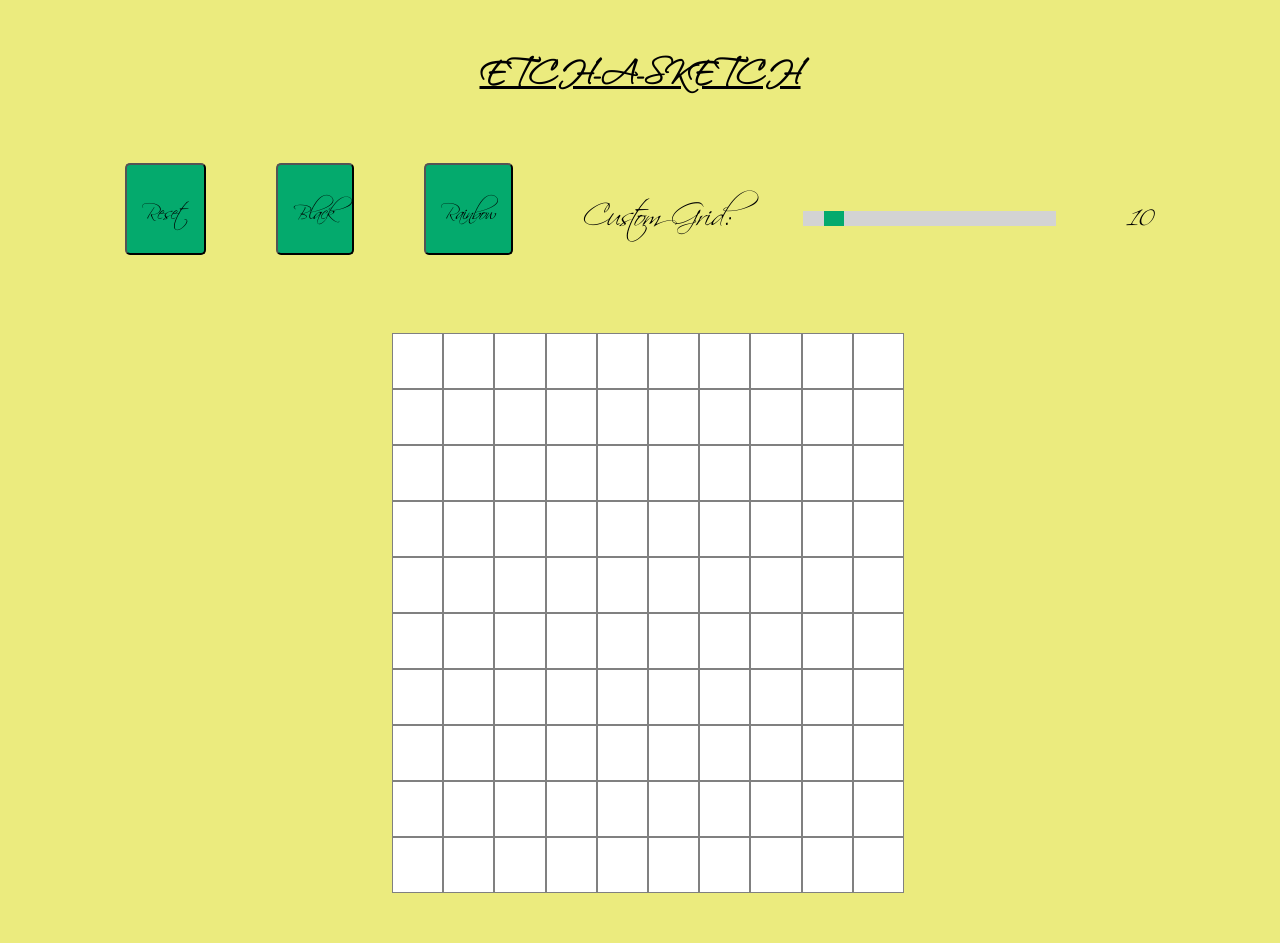
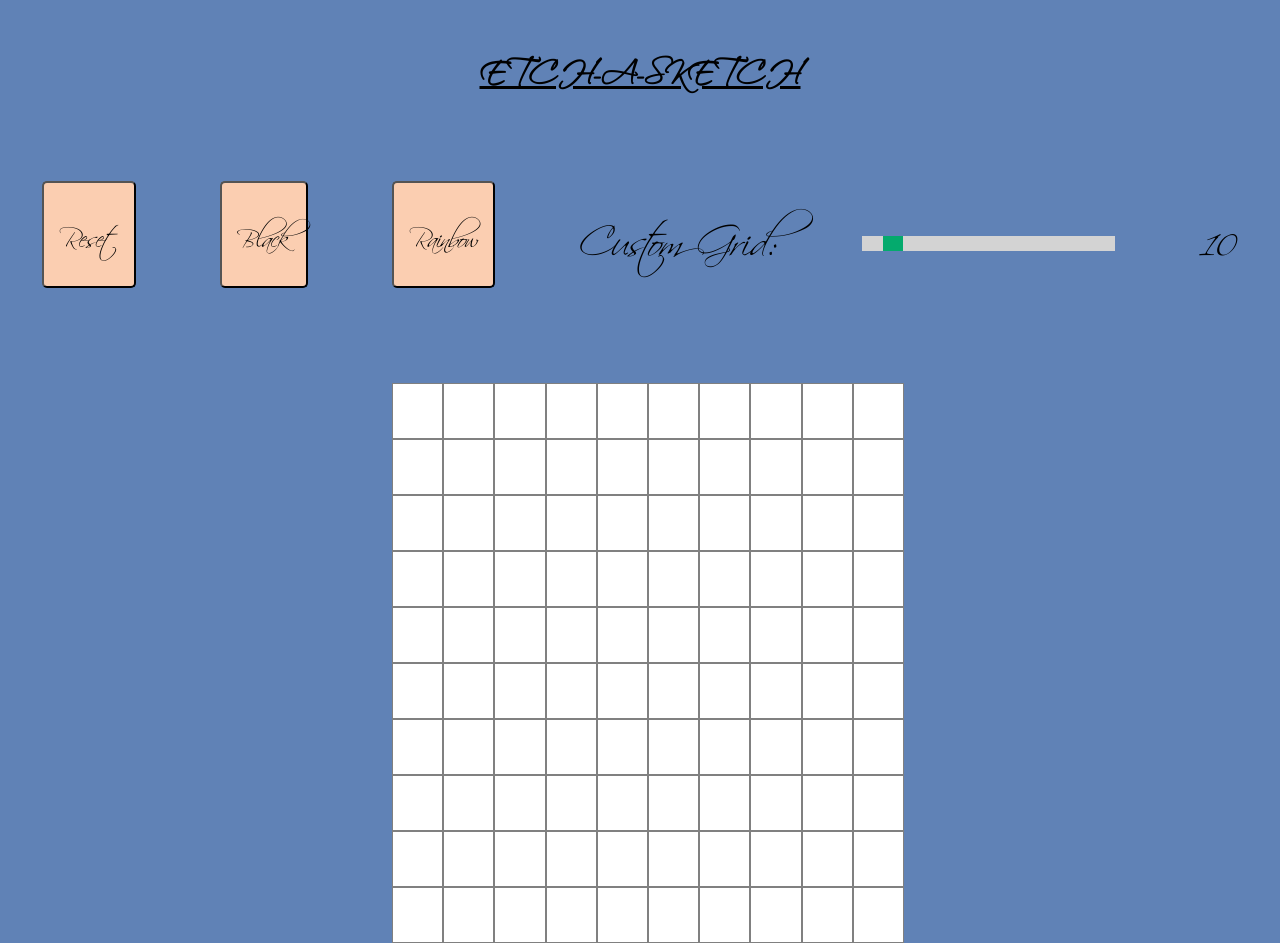
Before and after one commit to sanghrash92/etch_a_sketch, a plain HTML site: page index.html in a window 1280 px wide. Before the commit the page ends 893 px from the top, so only its background shows below. Drawn offline with Linux system fonts and the light colour scheme.

Commit message:
Finalised version. Needs update when i learn more

```diff
--- a/style.css
+++ b/style.css
@@ -5,12 +5,12 @@
 
 body {
     font-family: Scriptin, sans-serif;
-    background: rgb(235, 235, 126);
+    background: #6082B6;
     text-align: center;
 }
 
 p {
-    font-size: 30px;
+    font-size: 40px;
 }
 
 h1 {
@@ -21,18 +21,18 @@ h1 {
 #button,
 #rainbow {
     font-family: Scriptin, sans-serif;
-    background: #04AA6D;
+    background: #FBCEB1;
     color: black;
     border-radius: 5px;
-    font-size: 20px;
+    font-size: 25px;
     padding: 15px;
 }
 
 .slidecontainer {
     display: flex;
     align-items: center;
-    justify-content: center;
-    gap: 70px;
+    justify-content: space-evenly;
+    gap: 50px;
     width: 100%;
 }
 
```
